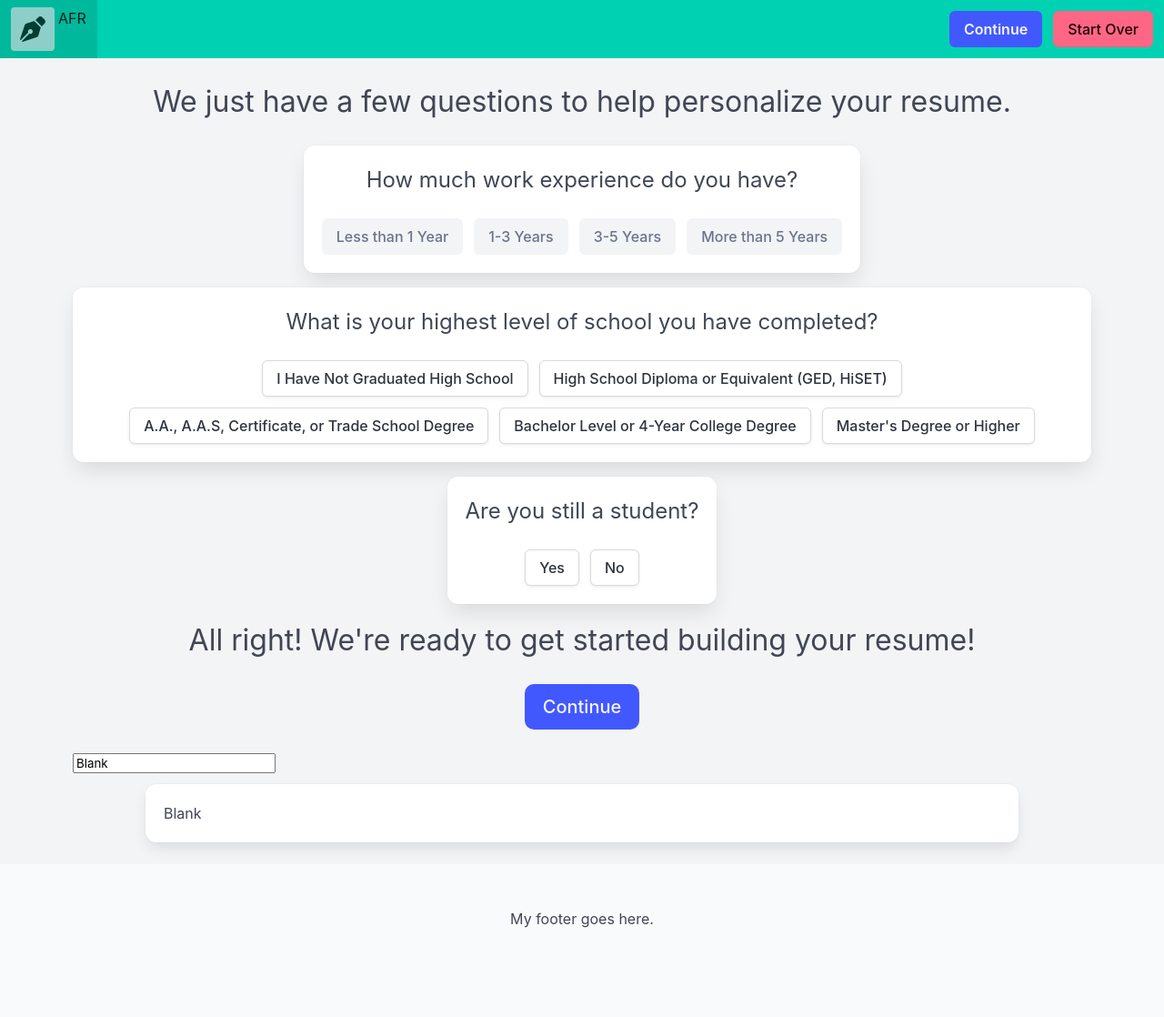
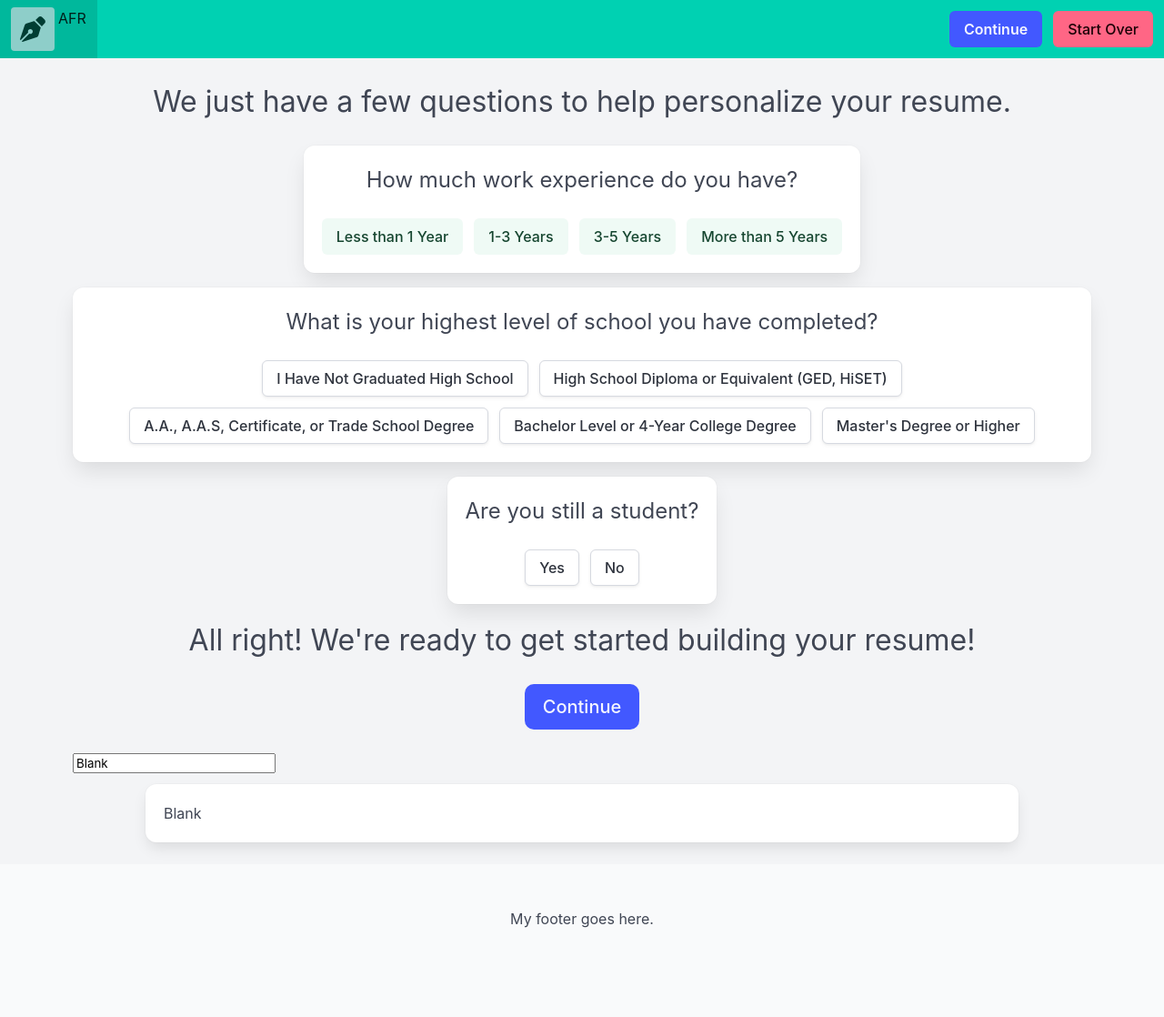
Before and after one commit to HeirOfNorton/alwaysfreeresume, a Jekyll site: the page built from pages/start.html, in a window 1280 px wide. Shown: the whole page at 91% size. Built offline with Jekyll 4.4.1, drawn with Linux system fonts in a browser that asks for light colours.

Commit message:
The "is static" thing wasn't working right. Skip it.

```diff
--- a/pages/start.html
+++ b/pages/start.html
@@ -14,16 +14,16 @@ title: Let's get started!
             How much work experience do you have?
         </p>
         <div class="buttons is-centered">
-            <button class="button is-success" :class="value == '0' || 'is-light is-static' " @click="value = '0'">
+            <button class="button is-success" :class="value == '0' || 'is-light' " @click="value = '0'">
                 Less than 1 Year
             </button>
-            <button class="button is-success" :class="value == '1' || 'is-light is-static' " @click="value = '1'">
+            <button class="button is-success" :class="value == '1' || 'is-light' " @click="value = '1'">
                 1-3 Years
             </button>
-            <button class="button is-success" :class="value == '3' || 'is-light is-static' " @click="value = '3'">
+            <button class="button is-success" :class="value == '3' || 'is-light' " @click="value = '3'">
                 3-5 Years
             </button>
-            <button class="button is-success" :class="value == '5' || 'is-light is-static' " @click="value = '5'">
+            <button class="button is-success" :class="value == '5' || 'is-light' " @click="value = '5'">
                 More than 5 Years
             </button>
         </div>
```
